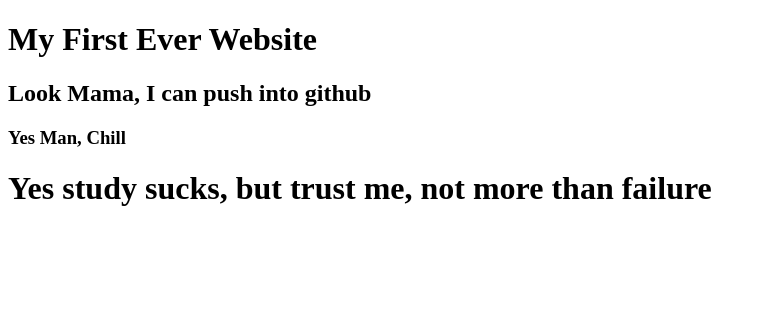
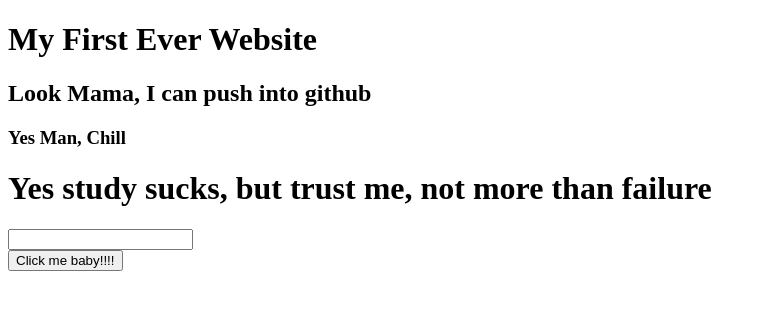
Before and after one commit to NibirSikder/My-First-Website, a plain HTML site: page Index.html in a window 1280 px wide. Shown: the whole page, without its empty margins (0-766 px from the left). Drawn offline with Linux system fonts and the light colour scheme.

Commit message:
branch commit

```diff
--- a/Index.html
+++ b/Index.html
@@ -11,5 +11,8 @@
 <h2>Look Mama, I can push into github</h2>
 <h3>Yes Man, Chill</h3>
 <h1>Yes study sucks, but trust me, not more than failure</h1>
+<input type="text">
+<br>
+<button>Click me baby!!!!</button>
 </body>
 </html>
```
